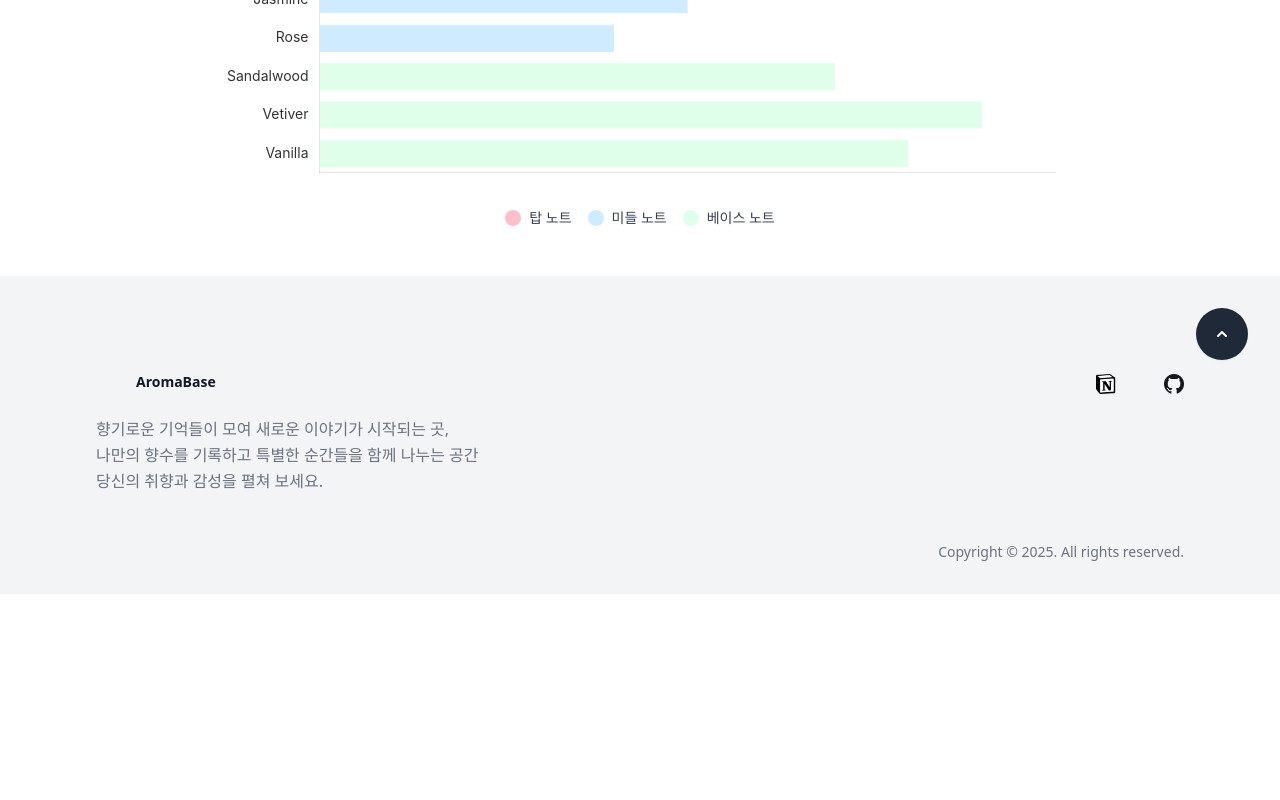
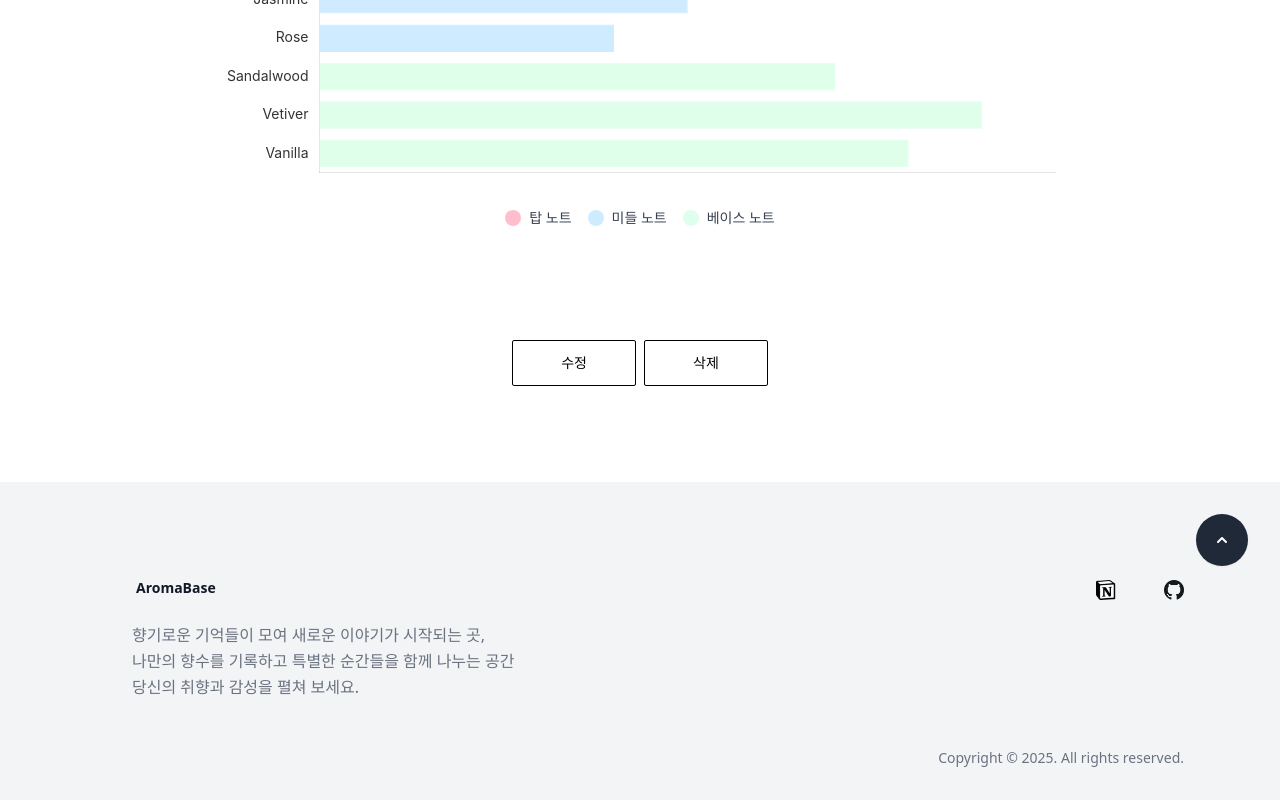
Before and after one commit to BIG-JONG/Smellers, a React (Vite) app in the folder frontend/: page /perfumes/1 in a window 1280 px wide. Shown: the part 856-1656 px from the top of the page. Before the commit the page ends 1450 px from the top, so only its background shows below. Built offline with nearby package versions, Linux system fonts and the light colour scheme.

Commit message:
fix:detail로그인시 버튼 추가, 푸터 탑 기능 추가...

```diff
--- a/frontend/src/components/Button.tsx
+++ b/frontend/src/components/Button.tsx
@@ -8,6 +8,9 @@ type ButtonProps = {
   type?: "button" | "submit" | "reset";
   disabled?: boolean;
   className?: string;
+
+  actionType?:'edit' | 'delete';
+  perfumeId?:string
 };
 
 function Button({
@@ -18,15 +21,29 @@ function Button({
   type = "button",
   disabled,
   className: additionalClasses,
+  actionType,
+  perfumeId
 }: ButtonProps) {
   const baseClasses = "inline-block rounded-sm px-12 py-3 text-sm font-medium focus:outline-none focus:ring-3 focus:ring-opacity-50 transition-colors duration-200";
 
   const variants = {
-    filled: "bg-white text-black hover:bg-black hover:text-white", // 이미지 버튼과 유사한 스타일
-    outline: "border-indigo-600 text-indigo-600 hover:bg-indigo-600 hover:text-white"
+    filled: "bg-white text-black hover:bg-black hover:text-white border border-black",
+    outline: "bg-black text-white border border-black hover:bg-white hover:text-black"
   };
 
   const classes = `${baseClasses} ${variants[variant]} ${additionalClasses || ''}`;
+
+  const handleClick = (e: React.MouseEvent<HTMLButtonElement>) => {
+    if (onClick) {
+      onClick(e);
+    } else if (actionType && perfumeId) {
+      if (actionType === 'edit') {
+        // 수정
+      } else if (actionType === 'delete') {
+        // 삭제
+      }
+    }
+  };
 
   if (href) {
     return (
@@ -38,7 +55,7 @@ function Button({
 
   return (
     <button
-      onClick={onClick}
+      onClick={handleClick}
       type={type}
       className={classes}
       disabled={disabled}
--- a/frontend/src/components/Footer.tsx
+++ b/frontend/src/components/Footer.tsx
@@ -18,12 +18,11 @@ function Footer({
       <div className="relative mx-auto max-w-screen-full px-10 sm:px-16 lg:px-24 py-8 lg:pt-24">
         {/* 맨 위로 이동하는 버튼 */}
         <div className="absolute end-4 top-4 sm:end-6 sm:top-6 lg:end-8 lg:top-8">
-          <a
+          <button
             className="inline-block rounded-full bg-gray-800 p-2 text-white shadow-sm transition hover:bg-gray-800 sm:p-3 lg:p-4"
-            href="#MainContent"
+            onClick={() => window.scrollTo({ top: 0, behavior: 'smooth' })}
+            aria-label="맨 위로 가기"
           >
-            <span className="sr-only">맨 위로 가기</span>
-
             <svg
               xmlns="http://www.w3.org/2000/svg"
               className="w-5 h-5"
@@ -36,7 +35,7 @@ function Footer({
                 clipRule="evenodd"
               />
             </svg>
-          </a>
+          </button>
         </div>
 
         <div className="lg:flex lg:items-end lg:justify-between">
@@ -80,7 +79,7 @@ function Footer({
           </ul>
         </div>
 
-        <p className="mt-6 leading-relaxed text-gray-500">
+        <p className="mt-6 ml-9 leading-relaxed text-gray-500">
           향기로운 기억들이 모여 새로운 이야기가 시작되는 곳,<br/>
           나만의 향수를 기록하고 특별한 순간들을 함께 나누는 공간<br/>
           당신의 취향과 감성을 펼쳐 보세요.<br/>
--- a/frontend/src/components/PerfumeDetailSection.tsx
+++ b/frontend/src/components/PerfumeDetailSection.tsx
@@ -13,6 +13,7 @@ import {
   Legend,
 } from 'chart.js';
 import { Bar } from 'react-chartjs-2';
+import Button from './Button';
 
 ChartJS.register(
   CategoryScale,
@@ -40,9 +41,10 @@ export interface PerfumeDetailData {
 
 interface PerfumeDetailSectionProps {
   perfume: PerfumeDetailData;
+  isLoggedIn:boolean;
 }
 
-const PerfumeDetailSection: React.FC<PerfumeDetailSectionProps> = ({ perfume }) => {
+const PerfumeDetailSection: React.FC<PerfumeDetailSectionProps> = ({ perfume, isLoggedIn }) => {
   const handleImageError = (e: React.SyntheticEvent<HTMLImageElement, Event>) => {
     e.currentTarget.src = 'https://placehold.co/300x400/CCCCCC/333333?text=No+Image';
   };
@@ -118,7 +120,7 @@ const PerfumeDetailSection: React.FC<PerfumeDetailSectionProps> = ({ perfume })
           label: function(context: any) {
             const index = context.dataIndex;
             const noteInfo = allIndividualNotes[index];
-            return `${noteInfo.category}: ${noteInfo.name} (${noteInfo.kan}칸)`;
+            return `${noteInfo.category}: ${noteInfo.name} (${noteInfo.kan})`;
           }
         }
       }
@@ -245,6 +247,15 @@ const PerfumeDetailSection: React.FC<PerfumeDetailSectionProps> = ({ perfume })
           </div>
         </div>
       </div>
+      <div className='flex gap-2 mt-20'>
+        {isLoggedIn &&(
+          <>
+            <Button perfumeId={perfume.id} actionType="edit">수정</Button>
+            <Button perfumeId={perfume.id} actionType='delete'>삭제</Button>
+          </>
+        )}
+      </div>
+      <div className='mt-17 mb-20'/>
     </div>
   );
 };
--- a/frontend/src/pages/PerfumeDetailPage.tsx
+++ b/frontend/src/pages/PerfumeDetailPage.tsx
@@ -2,7 +2,14 @@ import React from 'react';
 import PerfumeDetailSection from "@/components/PerfumeDetailSection";
 
 const PerfumeDetailPage:React.FC=()=>{
-  // 실제 데이터는 API 호출 등을 통해 가져와야 하지만, 여기서는 더미 데이터를 사용합니다.
+
+  // const [isLoggedIn, setIsLoggedIn] = useState(false);
+
+  // useEffect(() => {
+  //   const token = localStorage.getItem("accessToken");
+  //   setIsLoggedIn(!!token);
+  // }, []);
+
   const dummyPerfume = {
     id: "1",
     imageUrl: "https://www.chanel.com/images/w_0.51,h_0.51,c_crop/q_auto:good,f_auto,fl_lossy,dpr_1.1/w_1920/n-5-eau-de-parfum-spray-3-4fl-oz--packshot-default-125530-9564912943134.jpg",
@@ -19,10 +26,8 @@ const PerfumeDetailPage:React.FC=()=>{
   };
 
   return(
-    // 이 div가 페이지의 최상위 컨테이너 역할을 합니다.
     <div className="p-4 pt-[74px]">
-      {/* PerfumeDetailSection 컴포넌트에 향수 데이터를 전달하여 렌더링합니다. */}
-      <PerfumeDetailSection perfume={dummyPerfume} />
+      <PerfumeDetailSection perfume={dummyPerfume} isLoggedIn={true}/>
     </div>
   )
 }
```
